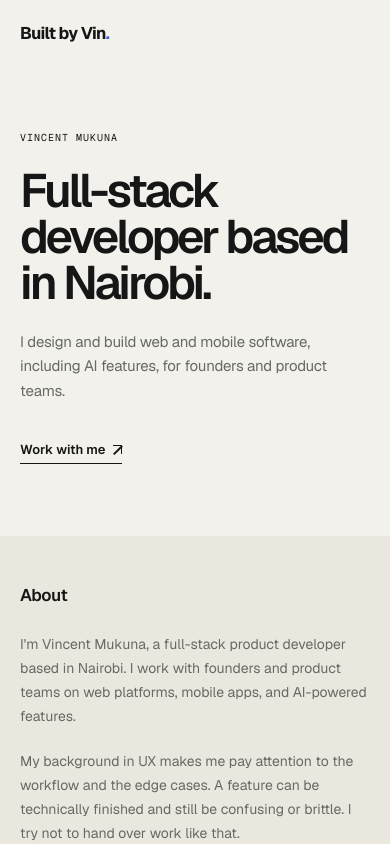
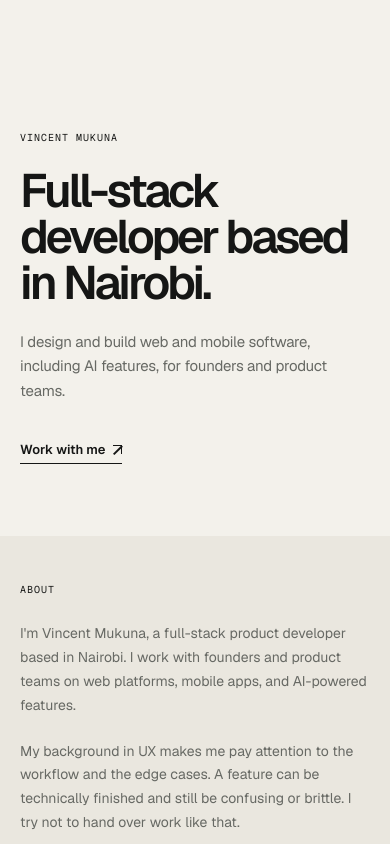
Before and after one commit to VincentMukuna/builtbyvin, a Next.js app: page / in a window 390 px wide. Shown: the top 844 px of the page. Built offline with nearby package versions, Linux system fonts and the light colour scheme.

Commit message:
style: update layout and typography for improved presentation
Refactor the CSS by removing the site header, adjusting padding in the hero section, and modifying the font weight for the about section heading. This enhances the overall layout and visual hierarchy of the page.

```diff
--- a/app/globals.css
+++ b/app/globals.css
@@ -56,16 +56,9 @@ a:focus-visible {
   outline-offset: 5px;
 }
 
-.shell,
-.site-header {
+.shell {
   width: min(1080px, calc(100% - 48px));
   margin-inline: auto;
-}
-
-.site-header {
-  height: 80px;
-  display: flex;
-  align-items: center;
 }
 
 .wordmark {
@@ -80,7 +73,7 @@ a:focus-visible {
 
 .hero {
   min-height: 560px;
-  padding-block: 100px 112px;
+  padding-block: 180px 112px;
   display: grid;
   grid-template-columns: repeat(12, minmax(0, 1fr));
   column-gap: 24px;
@@ -194,11 +187,7 @@ a:focus-visible {
 
 .about-grid h2 {
   grid-column: 1 / span 3;
-  margin: 0;
-  font-size: 17px;
-  font-weight: 600;
-  line-height: 1.35;
-  letter-spacing: -0.02em;
+  font-weight: 400;
 }
 
 .about-grid p {
@@ -395,18 +384,13 @@ footer {
 }
 
 @media (max-width: 640px) {
-  .shell,
-  .site-header {
+  .shell {
     width: min(100% - 40px, 1080px);
-  }
-
-  .site-header {
-    height: 68px;
   }
 
   .hero {
     min-height: 0;
-    padding-block: 64px 72px;
+    padding-block: 132px 72px;
   }
 
   .hero h1 {
--- a/app/page.tsx
+++ b/app/page.tsx
@@ -24,12 +24,6 @@ const ExternalLink = ({
 export default function Home() {
   return (
     <main>
-      <header className="site-header">
-        <a className="wordmark" href="#top" aria-label="Built by Vin, home">
-          Built by Vin<span className="wordmark-dot">.</span>
-        </a>
-      </header>
-
       <section className="hero shell" id="top">
         <div className="hero-copy">
           <p className="eyebrow">Vincent Mukuna</p>
@@ -51,7 +45,7 @@ export default function Home() {
 
       <section className="about-section" id="about">
         <div className="shell about-grid">
-          <h2>About</h2>
+          <h2 className="eyebrow">About</h2>
           <p>
             I&apos;m Vincent Mukuna, a full-stack product developer based in
             Nairobi. I work with founders and product teams on web platforms,
```
